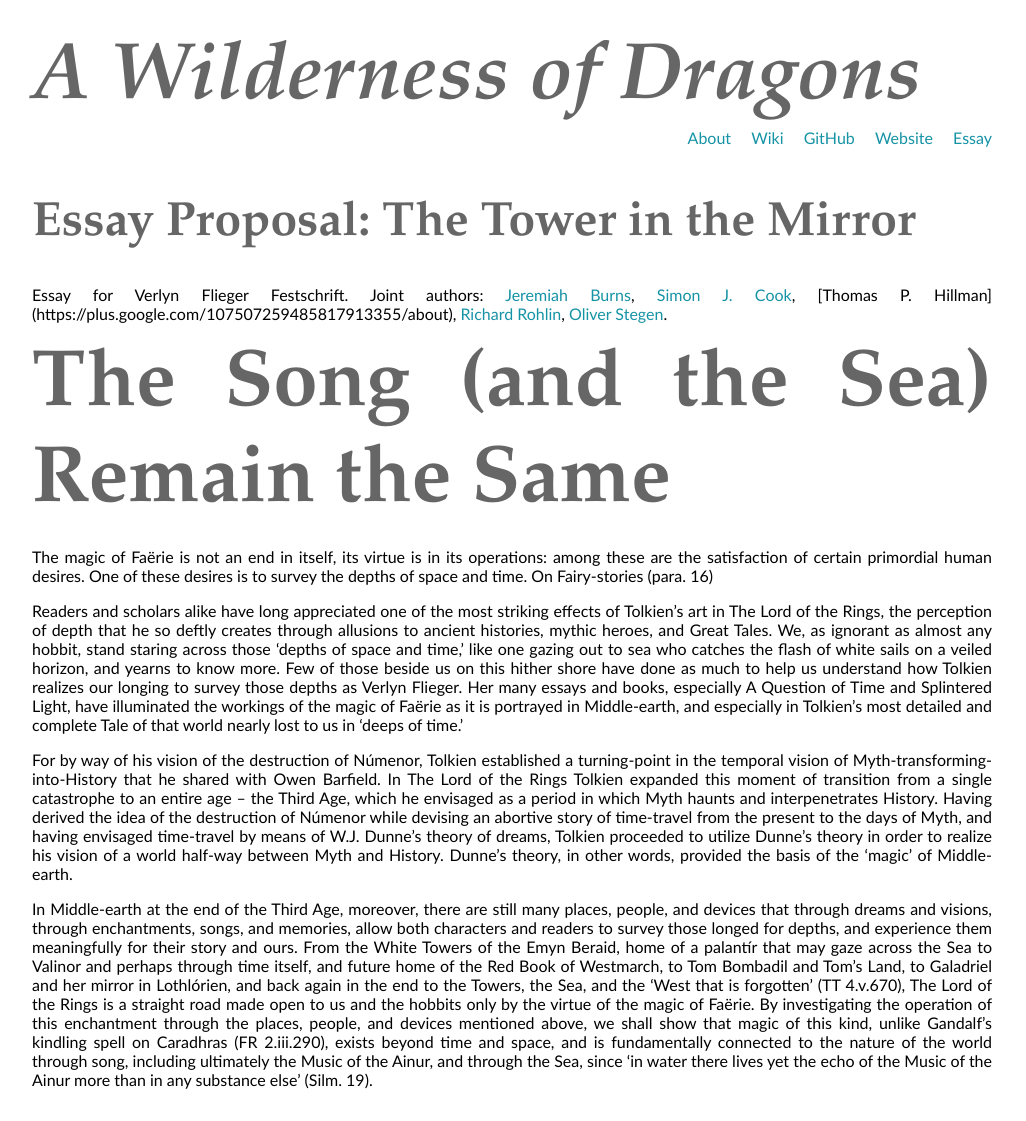
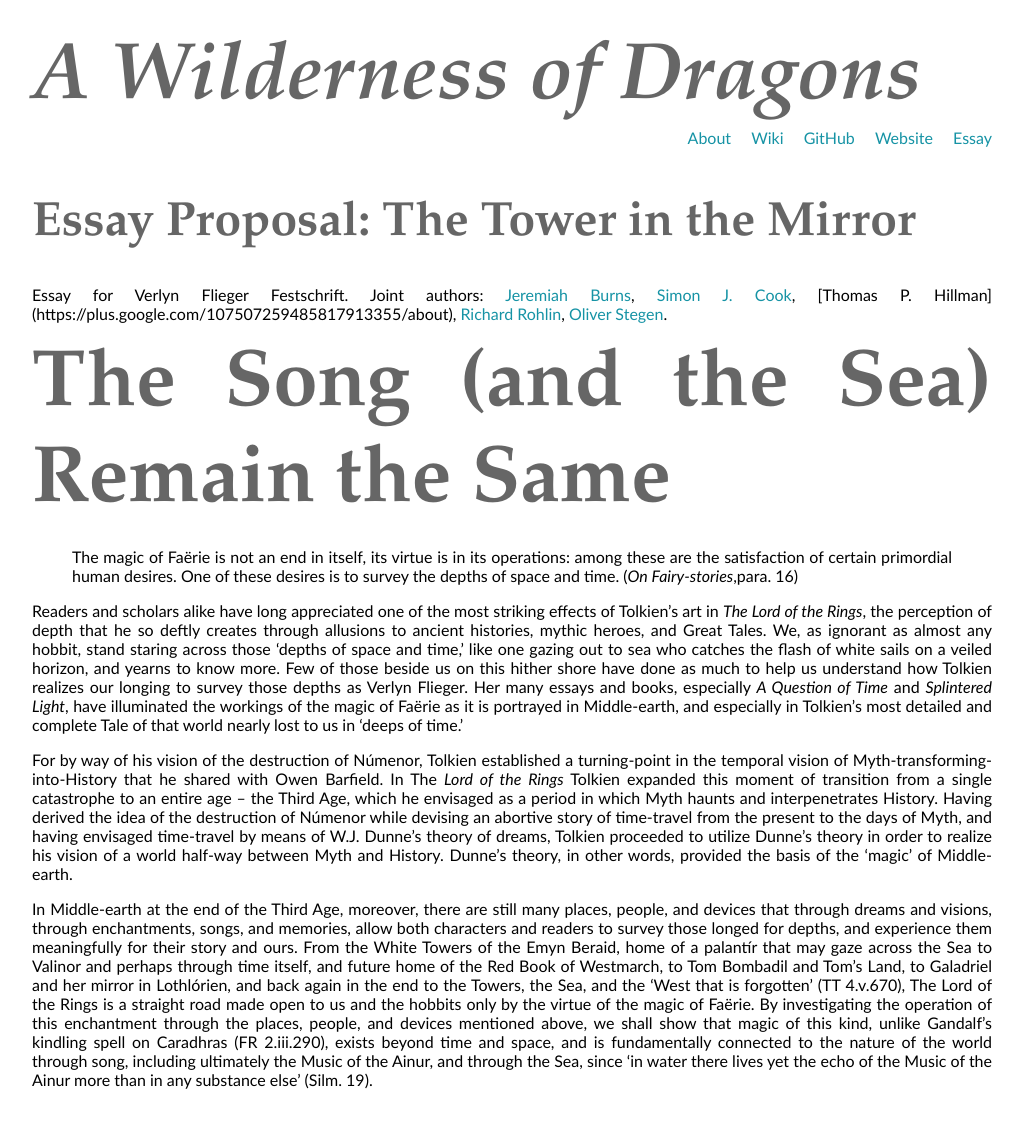
Before and after one commit to uoou/AWildernessOfDragons, a Jekyll site: the page built from essay.md, in a window 1280 px wide. Shown: the whole page, without its empty margins (0-1026 px from the left). Built offline with Jekyll 4.4.1, drawn with Linux system fonts in a browser that asks for light colours; Markdown is read by kramdown in place of the engine named in the settings.

```diff
--- a/essay.md
+++ b/essay.md
@@ -6,11 +6,10 @@ Essay for Verlyn Flieger Festschrift. Joint authors: [Jeremiah Burns](https://pl
 
 #The Song (and the Sea) Remain the Same
 
-The magic of Faërie is not an end in itself, its virtue is in its operations: among these are the satisfaction of certain primordial human desires. One of these desires is to survey the depths of space and time.
-On Fairy-stories (para. 16)
+>The magic of Faërie is not an end in itself, its virtue is in its operations: among these are the satisfaction of certain primordial human desires. One of these desires is to survey the depths of space and time. (*On Fairy-stories*,para. 16)
 
-Readers and scholars alike have long appreciated one of the most striking effects of Tolkien’s art in The Lord of the Rings, the perception of depth that he so deftly creates through allusions to ancient histories, mythic heroes, and Great Tales.  We, as ignorant as almost any hobbit, stand staring across those ‘depths of space and time,’ like one gazing out to sea who catches the flash of white sails on a veiled horizon, and yearns to know more.  Few of those beside us on this hither shore have done as much to help us understand how Tolkien realizes our longing to survey those depths as Verlyn Flieger.  Her many essays and books, especially A Question of Time and Splintered Light, have illuminated the workings of the magic of Faërie as it is portrayed in Middle-earth, and especially in Tolkien’s most detailed and complete Tale of that world nearly lost to us in ‘deeps of time.’
+Readers and scholars alike have long appreciated one of the most striking effects of Tolkien’s art in *The Lord of the Rings*, the perception of depth that he so deftly creates through allusions to ancient histories, mythic heroes, and Great Tales.  We, as ignorant as almost any hobbit, stand staring across those ‘depths of space and time,’ like one gazing out to sea who catches the flash of white sails on a veiled horizon, and yearns to know more.  Few of those beside us on this hither shore have done as much to help us understand how Tolkien realizes our longing to survey those depths as Verlyn Flieger.  Her many essays and books, especially *A Question of Time* and *Splintered Light*, have illuminated the workings of the magic of Faërie as it is portrayed in Middle-earth, and especially in Tolkien’s most detailed and complete Tale of that world nearly lost to us in ‘deeps of time.’
 
-For by way of his vision of the destruction of Númenor, Tolkien established a turning-point in the temporal vision of Myth-transforming-into-History that he shared with Owen Barfield.  In The Lord of the Rings Tolkien expanded this moment of transition from a single catastrophe to an entire age – the Third Age, which he envisaged as a period in which Myth haunts and interpenetrates History.  Having derived the idea of the destruction of Númenor while devising an abortive story of time-travel from the present to the days of Myth, and having envisaged time-travel by means of W.J. Dunne's theory of dreams, Tolkien proceeded to utilize Dunne's theory in order to realize his vision of a world half-way between Myth and History.  Dunne's theory, in other words, provided the basis of the 'magic' of Middle-earth.
+For by way of his vision of the destruction of Númenor, Tolkien established a turning-point in the temporal vision of Myth-transforming-into-History that he shared with Owen Barfield.  In The *Lord of the Rings* Tolkien expanded this moment of transition from a single catastrophe to an entire age – the Third Age, which he envisaged as a period in which Myth haunts and interpenetrates History.  Having derived the idea of the destruction of Númenor while devising an abortive story of time-travel from the present to the days of Myth, and having envisaged time-travel by means of W.J. Dunne's theory of dreams, Tolkien proceeded to utilize Dunne's theory in order to realize his vision of a world half-way between Myth and History.  Dunne's theory, in other words, provided the basis of the 'magic' of Middle-earth.
 
 In Middle-earth at the end of the Third Age, moreover, there are still many places, people, and devices that through dreams and visions, through enchantments, songs, and memories, allow both characters and readers to survey those longed for depths, and experience them meaningfully for their story and ours.  From the White Towers of the Emyn Beraid, home of a palantír that may gaze across the Sea to Valinor and perhaps through time itself, and future home of the Red Book of Westmarch, to Tom Bombadil and Tom’s Land, to Galadriel and her mirror in Lothlórien, and back again in the end to the Towers, the Sea, and the ‘West that is forgotten’ (TT 4.v.670), The Lord of the Rings is a straight road made open to us and the hobbits only by the virtue of the magic of Faërie.  By investigating the operation of this enchantment through the places, people, and devices mentioned above, we shall show that magic of this kind, unlike Gandalf’s kindling spell on Caradhras (FR 2.iii.290), exists beyond time and space, and is fundamentally connected to the nature of the world through song, including ultimately the Music of the Ainur, and through the Sea, since ‘in water there lives yet the echo of the Music of the Ainur more than in any substance else’ (Silm. 19).
```
